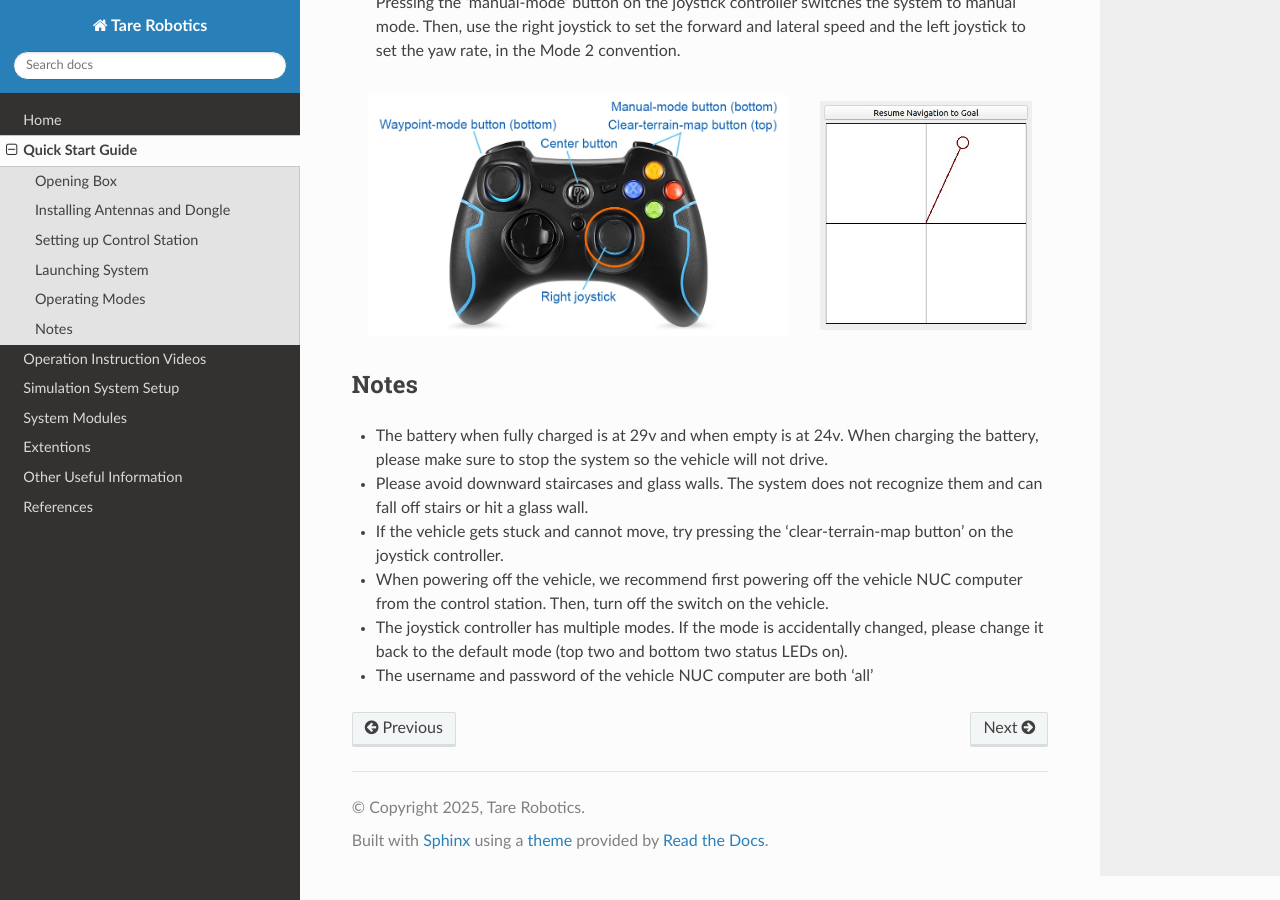
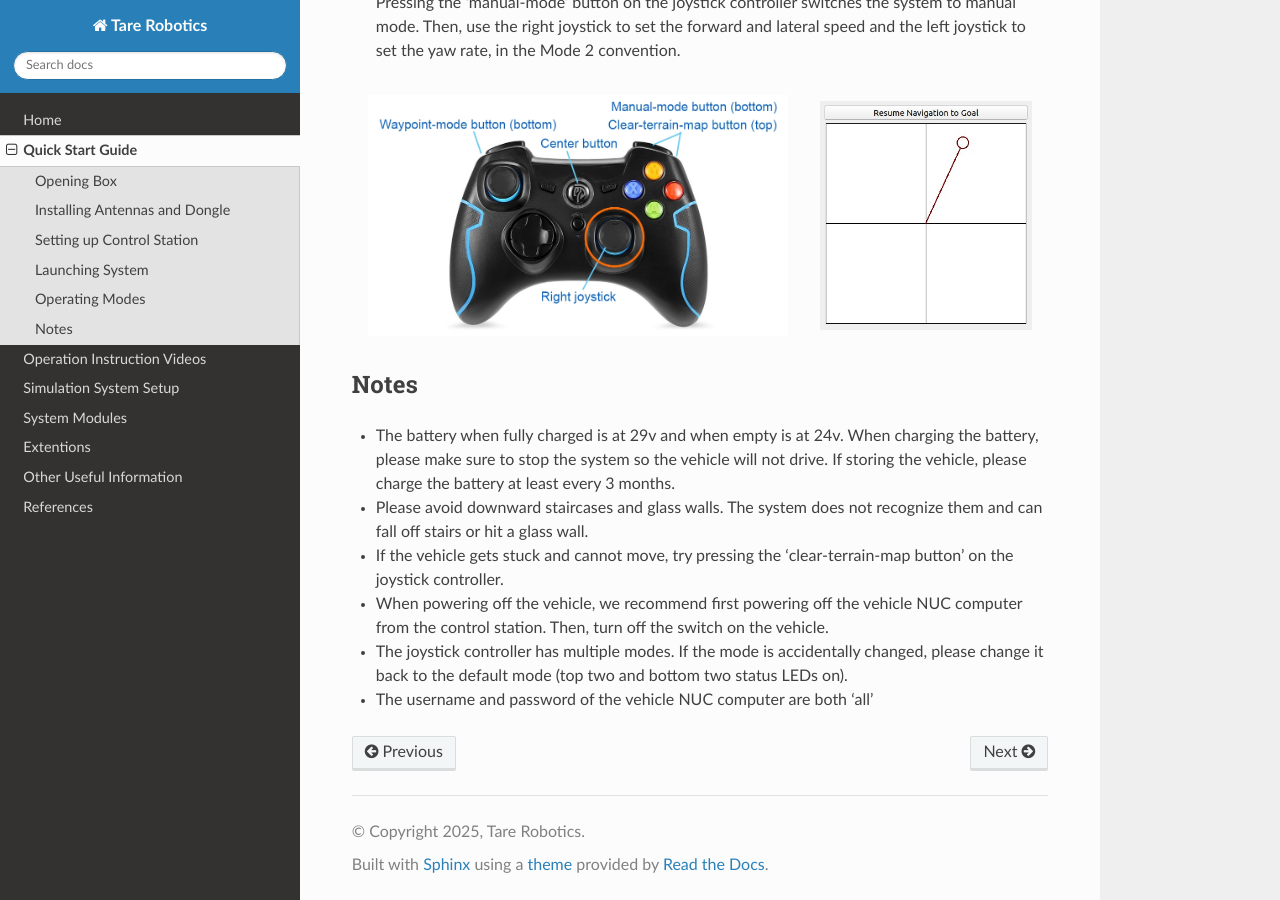
Before and after one commit to caochao39/tarerobotics, a Sphinx documentation site: the page built from docs/source/quick_start_guide.rst, in a window 1280 px wide and 900 px high, scrolled down 4574 px. Built offline with Sphinx 7.4.7 and the Read the Docs theme 3.1.0, drawn with Linux system fonts in a browser that asks for light colours.

Commit message:
update
Added a note about charging the battery every 3 months when storing the vehicle.

```diff
--- a/docs/source/quick_start_guide.rst
+++ b/docs/source/quick_start_guide.rst
@@ -99,7 +99,7 @@
 Notes
 -----
 
-- The battery when fully charged is at 29v and when empty is at 24v. When charging the battery, please make sure to stop the system so the vehicle will not drive.
+- The battery when fully charged is at 29v and when empty is at 24v. When charging the battery, please make sure to stop the system so the vehicle will not drive. If storing the vehicle, please charge the battery at least every 3 months.
 
 - Please avoid downward staircases and glass walls. The system does not recognize them and can fall off stairs or hit a glass wall.
 
```
